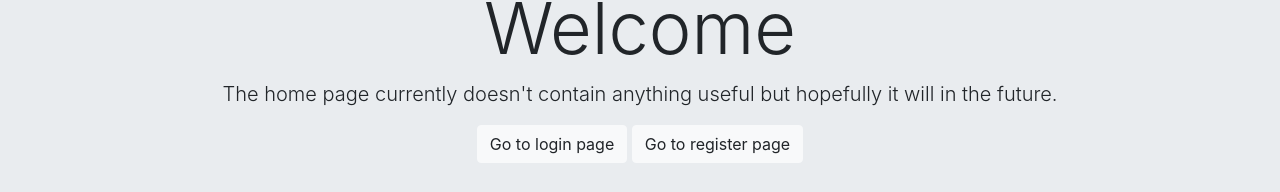
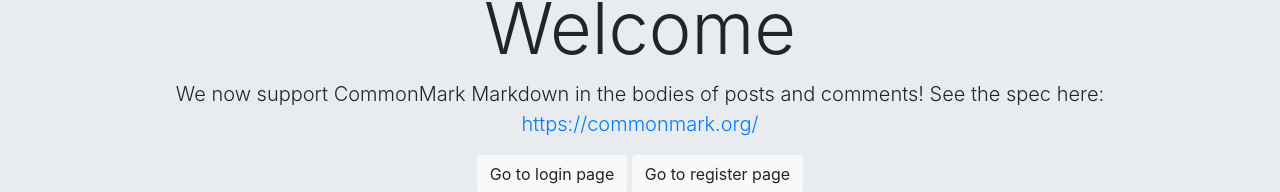
Before and after one commit to darrencaldwell/Federated-Social-Media-Group-Project, a React (Create React App) app in the folder frontend/: page / in a window 1280 px wide. Shown: the part 203-395 px from the top of the page. Built offline with nearby package versions, Linux system fonts and the light colour scheme; no server answers.

Commit message:
fixed Home, implemented markdown

```diff
--- a/frontend/package.json
+++ b/frontend/package.json
@@ -19,6 +19,7 @@
     "react-bootstrap": "^1.4.0",
     "react-dom": "^17.0.1",
     "react-icons": "^3.11.0",
+    "react-markdown": "^5.0.3",
     "react-router": "^5.2.0",
     "react-scripts": "4.0.0",
     "web-vitals": "^0.2.4"
--- a/frontend/src/App.js
+++ b/frontend/src/App.js
@@ -93,7 +93,7 @@ class App extends React.Component {
                             <Route path="/:impID/:forumID" component={SubforumList}/>  {/*SubForumList gets forum ID from this.props.match.params.forumID */}
                         </Switch>
                         <Switch>
-                            <Route exact path="/" component={() => <Home user={this.state.user}/>}/> {/*default homepage*/}
+                            <Route exact path="/" component={() => <Home user={this.state.user} currImp={this.state.imp}/>}/> {/*default homepage*/}
                             <Route exact path="/login" component={() => <Login login={this.login}/>}/> {/*login page*/}
                             <Route exact path="/register" component={Register}/> {/*registration page*/}
                             <Route exact path="/usercomments" component={AccountComments}/> {/* Comments done by a given user */}
--- a/frontend/src/components/Comments.js
+++ b/frontend/src/components/Comments.js
@@ -3,7 +3,7 @@ import {Link} from 'react-router-dom'
 import {Card, Container, Button, ButtonGroup} from "react-bootstrap";
 import CardActionArea from '@material-ui/core/CardActionArea';
 import Avatar, {Cache} from 'react-avatar';
-
+import ReactMarkdown from 'react-markdown';
 import Voting from './Voting'
 import TimeSince from './TimeSince';
 import '../styling/container-pages.css';
@@ -118,7 +118,7 @@ class Comment extends Component {
                                 </Card.Subtitle>
                             </div>
                         </div>
-                        <Card.Text className="mt-3 comment-body">{this.props.comment.commentContent}</Card.Text>
+                        <ReactMarkdown className="mt-3 comment-body">{this.props.comment.commentContent}</ReactMarkdown>
                         <ButtonGroup vertical className="buttons">
                             <ButtonGroup>
                                 {/*<Button variant="outline-secondary"*/}
--- a/frontend/src/components/Post.js
+++ b/frontend/src/components/Post.js
@@ -11,6 +11,7 @@ import Avatar, {Cache} from 'react-avatar';
 //import {Link} from 'react-router-dom';
 import Voting from './Voting';
 import TimeSince from './TimeSince';
+import ReactMarkdown from 'react-markdown';
 
 // for react avatar
 const cache = new Cache({
@@ -137,7 +138,7 @@ export class Post extends Component {
                                             {"  "} {this.state.post.username}
                                         </CardActionArea>
                                         <Card.Subtitle className="text-muted mt-1 time-since">
-                                            <TimeSince createdTime={this.props.post.createdTime}/>
+                                            <TimeSince createdTime={this.state.post.createdTime}/>
                                         </Card.Subtitle>
                                         <Card.Subtitle className="text-muted mt-1 time-since">
                                             <TimeSince createdTime={this.state.post.createdTime} modifiedTime={this.state.post.modifiedTime}/>
@@ -146,7 +147,7 @@ export class Post extends Component {
                                 </div>
                                 <Card.Body className="post-text">
                                     <Card.Title className="post-title">{this.state.post.postTitle}</Card.Title>
-                                    <Card.Text className="post-body">{this.state.post.postContents}</Card.Text>
+                                    <ReactMarkdown className="post-body">{this.state.post.postContents}</ReactMarkdown>
                                 </Card.Body>
                                 {/* <div className="post-buttons"> */}
                                 <ButtonGroup vertical className="post-buttons">
--- a/frontend/src/components/PostPreview.js
+++ b/frontend/src/components/PostPreview.js
@@ -7,6 +7,7 @@ import Voting from './Voting';
 import TimeSince from './TimeSince';
 // import '../styling/individualPost.css';
 import '../styling/container-pages.css';
+import ReactMarkdown from 'react-markdown';
 
 // for react avatar
 const cache = new Cache({
@@ -59,7 +60,7 @@ export class PostPreview extends Component {
                             </div>
                             <Card.Body className="post-text">
                                 <Card.Title className="post-title"> {this.props.post.postTitle}</Card.Title>
-                                <Card.Text className="post-body">{this.props.post.postContents}</Card.Text>     {/*Use the body from the prop as the body */}
+                                <ReactMarkdown className="post-body">{this.props.post.postContents}</ReactMarkdown>     {/*Use the body from the prop as the body */}
                             </Card.Body>
                         </div>
                     </Card.Body>
--- a/frontend/src/components/account/AccountComments.js
+++ b/frontend/src/components/account/AccountComments.js
@@ -6,6 +6,7 @@ import Avatar, {Cache} from 'react-avatar';
 import Voting from '../Voting'
 import TimeSince from '../TimeSince';
 import '../../styling/container-pages.css';
+import ReactMarkdown from 'react-markdown';
 
 // for react avatar
 const cache = new Cache({
@@ -82,7 +83,7 @@ class AccountComments extends Component {
                                         </Card.Subtitle>
                                     </div>
                                 </div>
-                                <Card.Text className="mt-3 comment-body">{comment.commentContent}</Card.Text>
+                                <ReactMarkdown className="mt-3 comment-body">{comment.commentContent}</ReactMarkdown>
                                 <ButtonGroup vertical className="buttons">
                                     <ButtonGroup>
                                         <Button className="button edit-button"
--- a/frontend/src/pages/Home.js
+++ b/frontend/src/pages/Home.js
@@ -76,14 +76,15 @@ class Home extends Component {
                     </p> */}
                     <Card>
                         <Card.Body>
-                            {"You are currently in implementation: " + this.state.impName}
+                            {"You are currently in implementation: " + this.props.currImp.name}
                         </Card.Body>
                     </Card>
                     <Link to={'/account'}><Button variant='light' as="input" type="button" value="Go to your account"/>{' '}</Link>
                     <Link to={'/' + this.state.impID + '/forums'}><Button variant='light' as="input" type="button" value="Go to forums"/>{' '}</Link>
                     <Card>
                         <Card.Body>
-                            choose a different implementation:
+                            We now support CommonMark Markdown in the bodies of posts and comments! See the spec here:
+                            <a href="https://commonmark.org"> https://commonmark.org/</a>
                         </Card.Body>
                     </Card>
                 </Container>
@@ -96,8 +97,8 @@ class Home extends Component {
                 <Jumbotron>
                     <h1 className="display-3">Welcome</h1>
                     <p className="lead">
-                        The home page currently doesn't contain anything useful but hopefully
-                        it will in the future.
+                        We now support CommonMark Markdown in the bodies of posts and comments! See the spec here:
+                        <a href="https://commonmark.org"> https://commonmark.org/</a>
                     </p>
                     <Link to={'/login'}><Button variant='light' as="input" type="button"
                                                 value="Go to login page"/>{' '}</Link>
```
Also changed, not shown: 2 other files (tests, documents, lock files or other folders).
